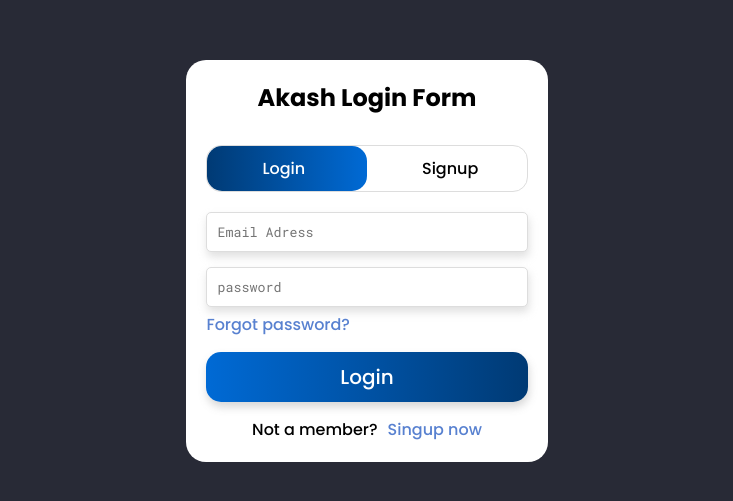
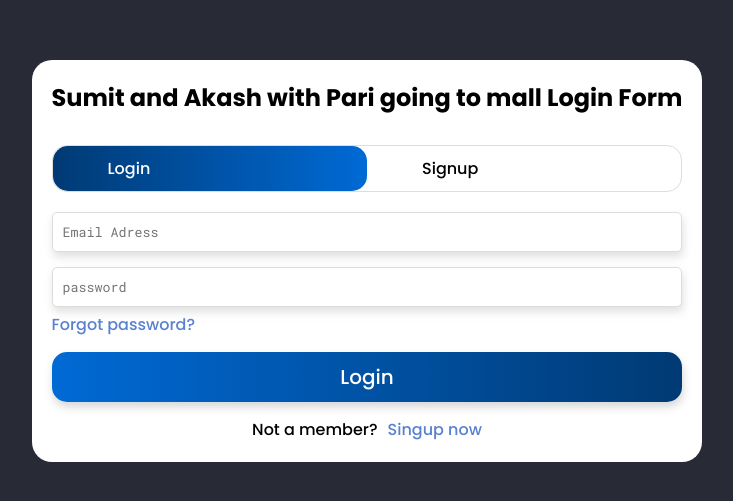
Before and after one commit to akashsaket1/Demo2, a plain HTML site: page index.html in a window 1280 px wide. Shown: the part 139-640 px from the top of the page, without its empty margins (273-1006 px from the left). Drawn offline with Linux system fonts and the light colour scheme.

Commit message:
second commit

```diff
--- a/index.html
+++ b/index.html
@@ -8,7 +8,7 @@
 
          <!-- FORMULAIRE DE CONNEXION -->
     <div class="card">
-        <h2>Akash Login Form</h2>
+        <h2>Sumit and Akash with Pari going to mall Login Form</h2>
 
             <!-- SE CONNECTER / S'INSCRIRE -->
         <div class="login_register">
--- a/style.css
+++ b/style.css
@@ -4,6 +4,7 @@
 * {
   margin: 0;
   padding: 0;
+  border: 25px;
   box-sizing: border-box;
   font-family: "Poppins", sans-serif;
   text-decoration: none;
```
